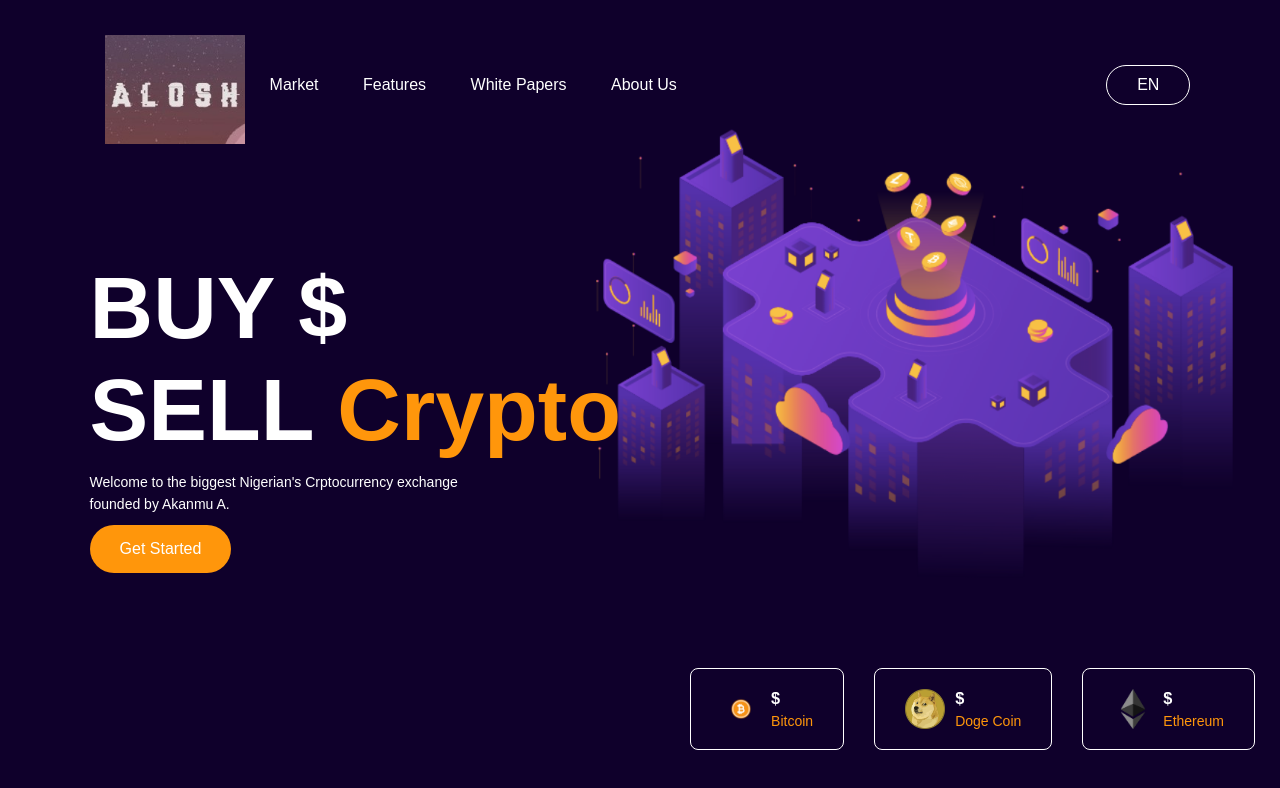
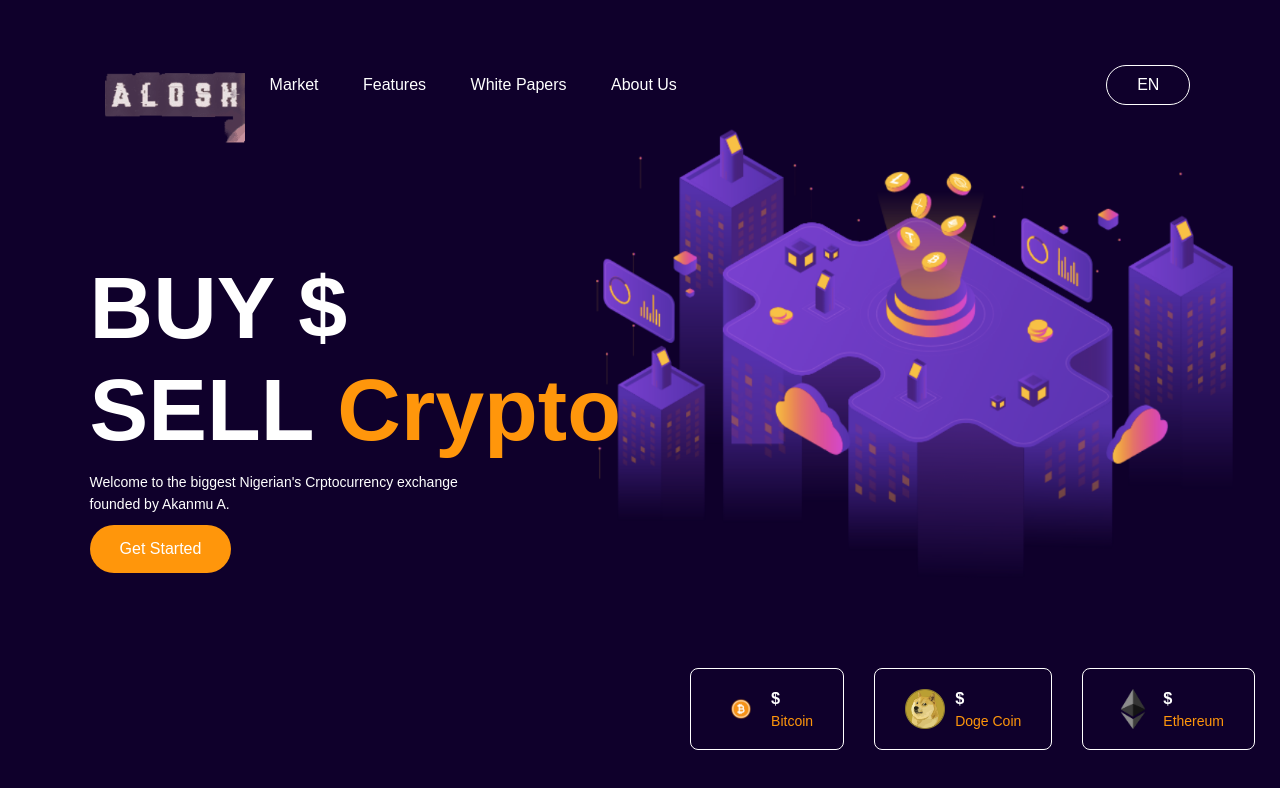
Before and after one commit to Aloshmedia01/aloshcrypto, a plain HTML site: page index.html in a window 1280 px wide. Drawn offline with nearby package versions, Linux system fonts and the light colour scheme; no server answers.

Commit message:
new logo

```diff
--- a/index.html
+++ b/index.html
@@ -11,7 +11,7 @@
 <body>
     <div class="container">
         <nav>
-            <img class="logo" src="image/logo.jpg" alt="">
+            <img class="logo" src="image/logo.png" alt="">
             <ul>
                 <li> <a href="#">Market</a></li>
                 <li> <a href="#">Features</a></li>
```
Also changed, not shown: image/logo.jpg (deleted), image/logo.png (added).
